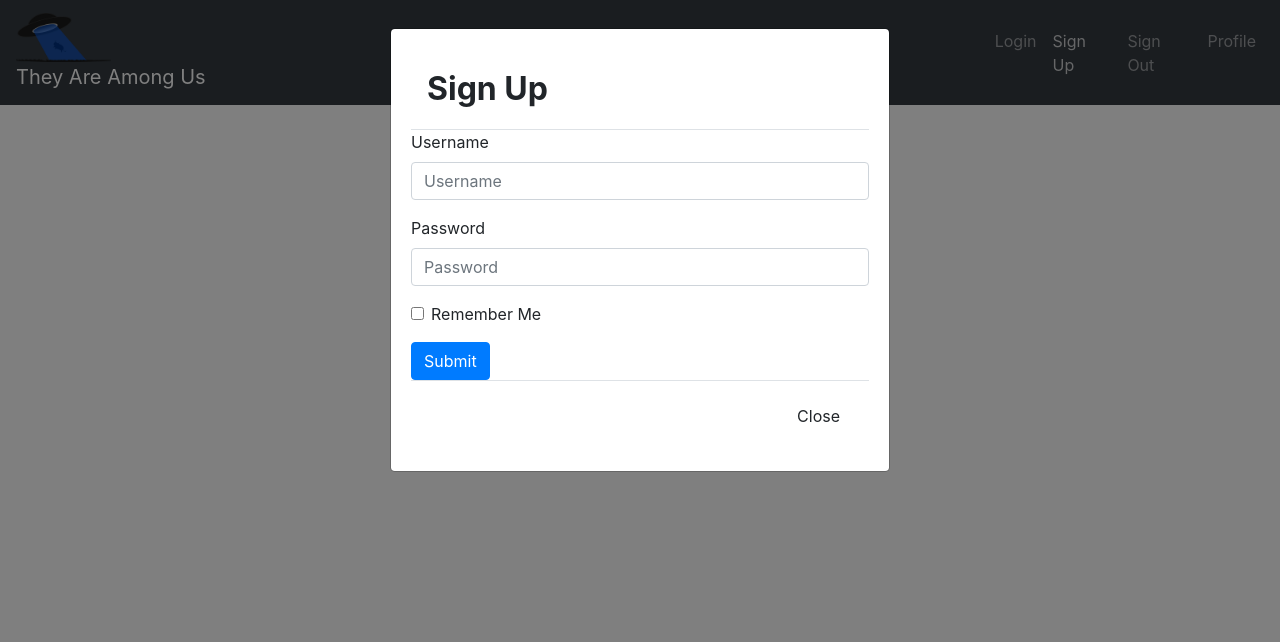
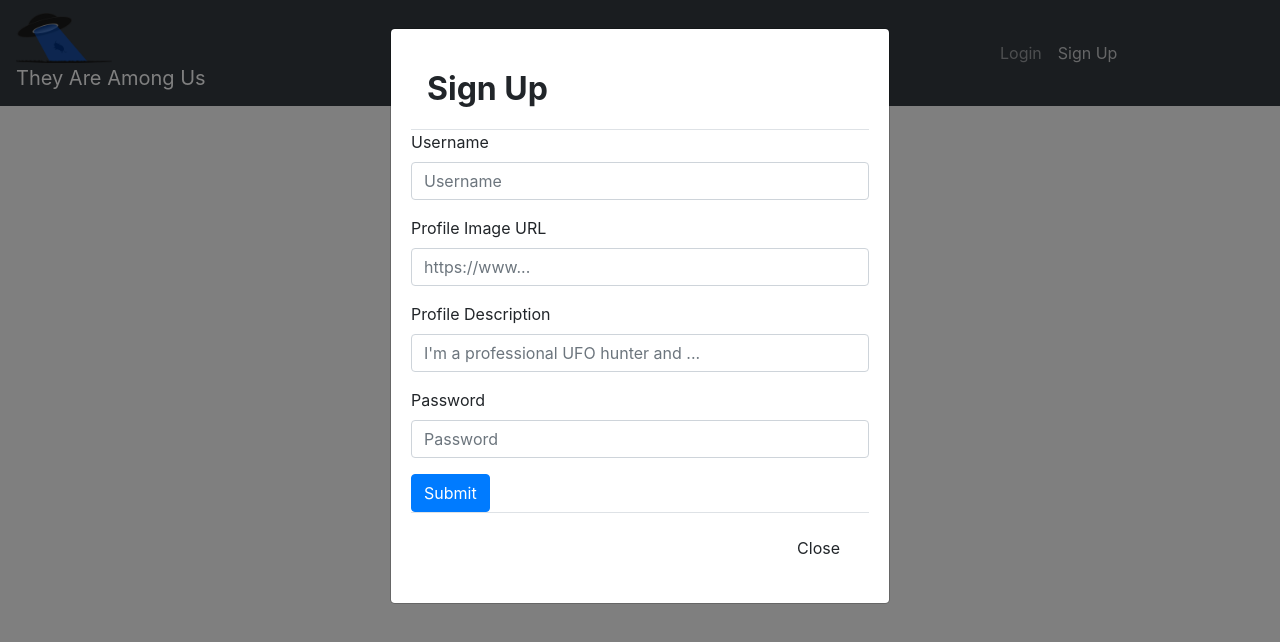
Before and after one commit to linmao0991/ufolog, a website: page public/html/home.html in a window 1280 px wide. Both pictures are taken after a click on the link "Sign Up". Drawn offline with nearby package versions, Linux system fonts and the light colour scheme; no server answers.

Commit message:
touched up login & signup modals

```diff
--- a/public/html/home.html
+++ b/public/html/home.html
@@ -35,10 +35,10 @@
                     <a class="nav-link" id="signup" href="#">Sign Up</a>
                 </li>
                 <li class="nav-item">
-                    <a class="nav-link" id="signout" href="/logout">Sign Out</a>
+                    <a class="nav-link" style="display: none" id="signout" href="/logout">Sign Out</a>
                 </li>
                 <li class="nav-item">
-                    <a class="nav-link" id="profile" href="/profile">Profile</a>
+                    <a class="nav-link" style="display: none" id="profile" href="/profile">Profile</a>
                 </li>
             </ul>
         </div>
@@ -60,12 +60,16 @@
                         <input type="text" class="form-control" id="signup-username-input" placeholder="Username">
                     </div>
                     <div class="form-group">
+                        <label for="profileurl">Profile Image URL</label>
+                        <input type="text" class="form-control" id="signup-profileurl-input" placeholder="https://www...">
+                    </div>
+                    <div class="form-group">
+                        <label for="aboutMe">Profile Description</label>
+                        <input type="text" class="form-control" id="signup-aboutMe-input" placeholder="I'm a professional UFO hunter and ...">
+                    </div>
+                    <div class="form-group">
                         <label for="password">Password</label>
                         <input type="password" class="form-control" id="signup-password-input" placeholder="Password">
-                    </div>
-                    <div class="form-group form-check">
-                        <input type="checkbox" class="form-check-input" id="signup-rememberMe">
-                        <label class="form-check-label" for="rememberMe">Remember Me</label>
                     </div>
                     <button type="submit" class="btn btn-primary">Submit</button>
                 </form>
@@ -95,10 +99,6 @@
                         <label for="password">Password</label>
                         <input type="password" class="form-control" id="login-password-input" placeholder="Password">
                     </div>
-                    <div class="form-group form-check">
-                        <input type="checkbox" class="form-check-input" id="login-rememberMe">
-                        <label class="form-check-label" for="rememberMe">Remember Me</label>
-                    </div>
                     <button type="submit" class="btn btn-primary">Submit</button>
                 </form>
                 <div class="modal-footer">
--- a/public/js/home.js
+++ b/public/js/home.js
@@ -15,14 +15,14 @@ $(document).ready(function () {
     $.get("/api/user_data", function(data){
         // console.log(data);
     }).then(function(data){
-        // If logged out, hide signout & profile buttons
+        // If logged out, display login & signup buttons
         if(data.userName == null){
             $("#login").css("display", "inherit");
             $("#signup").css("display", "inherit");
             $("#signout").css("display", "none");
             $("#profile").css("display", "none");
         }
-        // If l
+        // If logged in, display signout & profile buttons
         else{
             $("#login").css("display", "none");
             $("#signup").css("display", "none");
```
